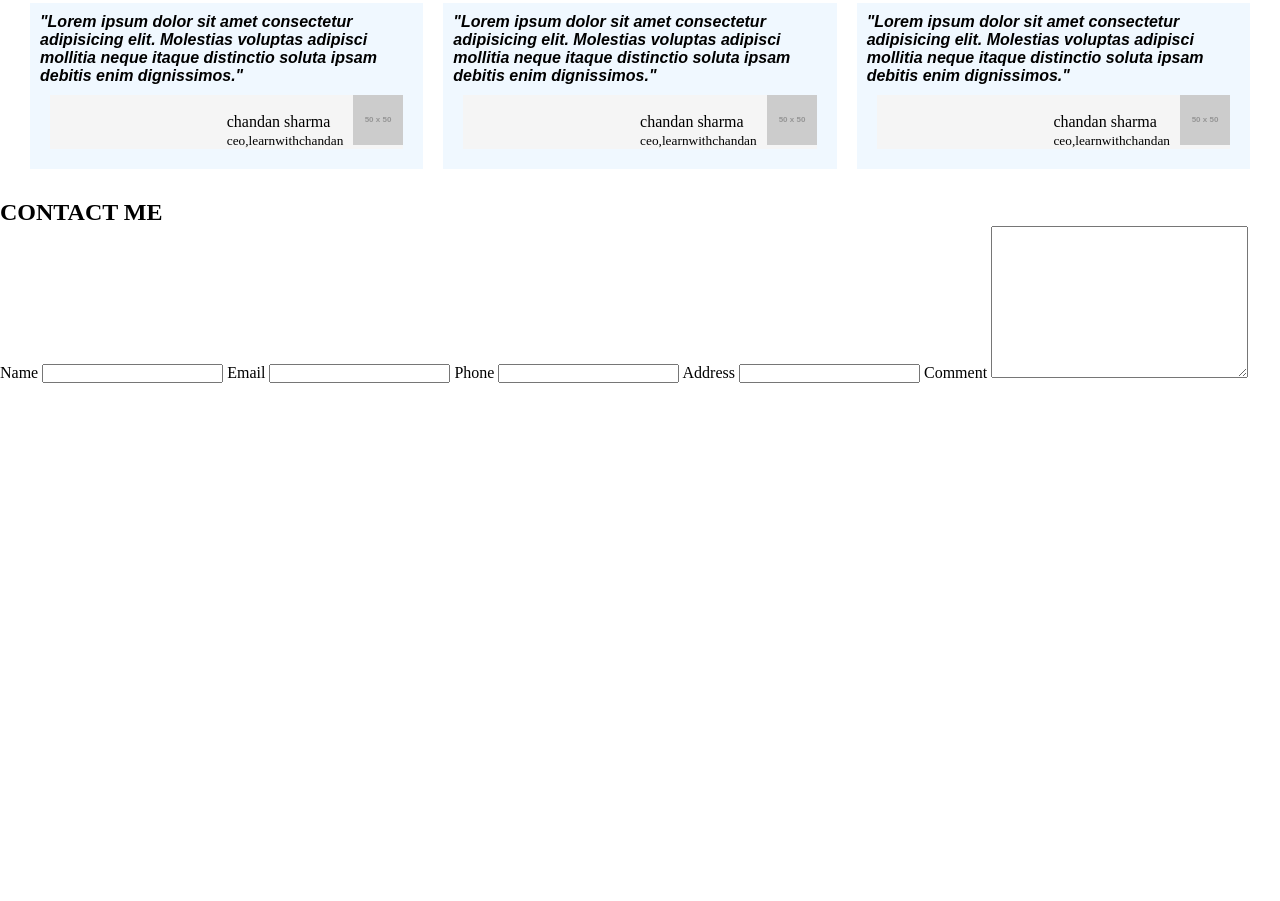
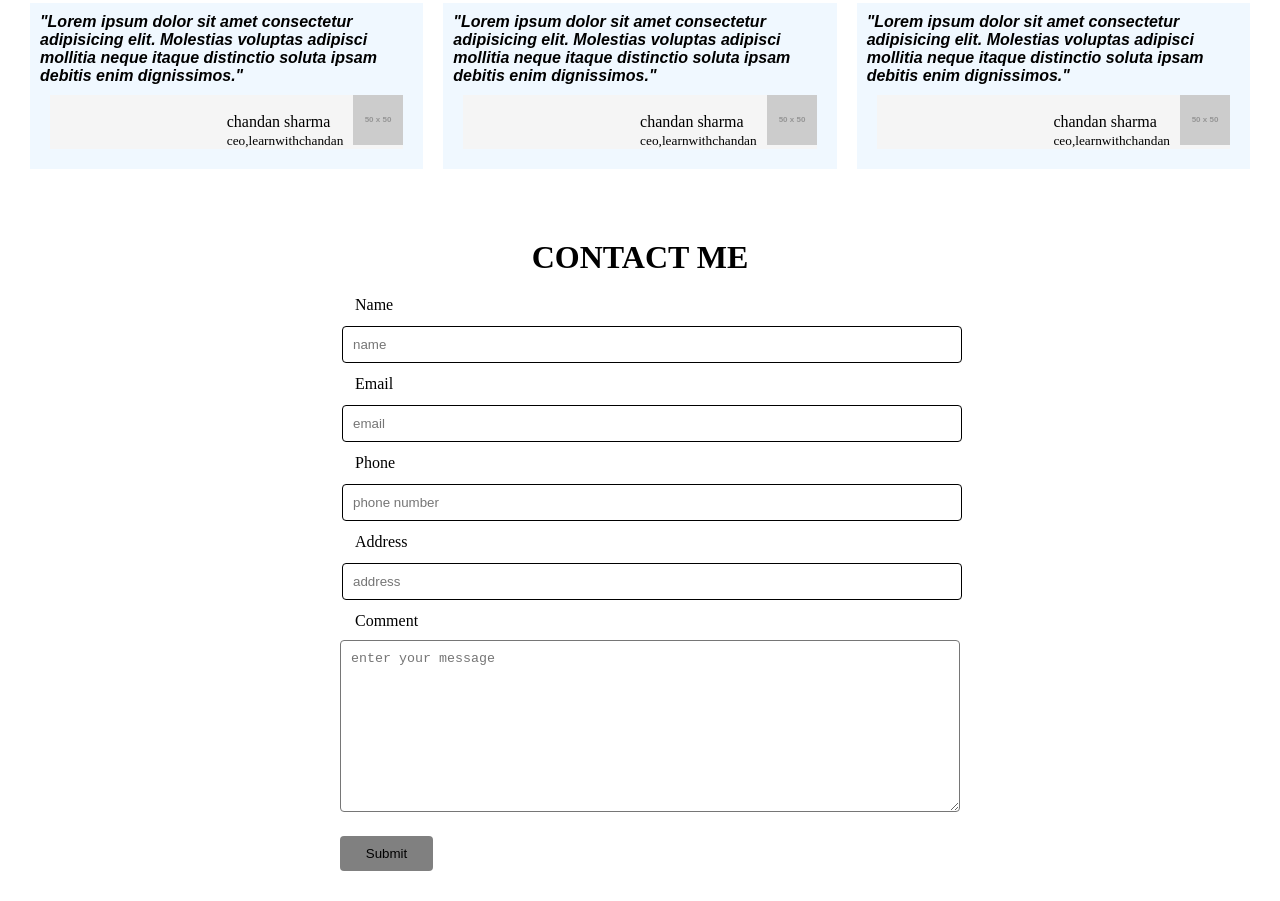
Before and after one commit to schandan351/potfolio-template, a plain HTML site: page index.html in a window 1280 px wide. Shown: the part 2856-3757 px from the top of the page. Before the commit the page ends 3239 px from the top, so only its background shows below. Drawn offline with Linux system fonts and the light colour scheme; placeholder pictures from the web are drawn by us.

Commit message:
form design of contact form added

```diff
--- a/css/design.css
+++ b/css/design.css
@@ -294,3 +294,59 @@
 }
 
 /* end of client sectioon */
+
+/* start of contact me */
+
+#contact-me{
+    margin:10px;
+    padding: 10px;
+    display: inline-block;
+}
+#contact-me h1{
+    text-align: center;
+    margin: 10px;
+    padding: 10px;
+    font-size: 2em;
+}
+
+.form-container form{
+    width: 50%;
+    margin: 0px auto;
+    transition: all 0.3s;
+}
+
+.form-container form input{
+    margin: 12px;
+    padding: 10px;
+    border: 1px solid black;
+    border-radius: 4px;
+    width: 100%;
+}
+.form-container form label{
+    padding: 10px;
+    margin: 15px;
+}
+.form-container textarea{
+    padding: 10px;
+    margin: 10px;
+    width: 100%;
+    border-radius: 4px;
+}
+
+.form-container form button[type=submit]{
+    padding: 10px;
+    margin: 10px;
+    cursor: pointer;
+    background-color: gray;
+    border: none;
+    border-radius: 4px;
+    width: 15%;
+
+}
+form input[type=text]:hover,form textarea:hover{
+    background-color: rgba(0,0,0,0.1);
+
+}
+.form-container form button[type=submit]:hover{
+    background-color: rgba(0,0,0,0.6);
+}
--- a/index.html
+++ b/index.html
@@ -264,19 +264,21 @@
         <div class="form-container">
          <form action="">
             <label for="name">Name</label>
-            <input type="text" id="name">
+            <input type="text" id="name" placeholder="name" required>
 
             <label for="email">Email</label>
-            <input type="text" id="email">
+            <input type="text" id="email" placeholder="email" required>
 
             <label for="phone">Phone</label>
-            <input type="text" id="phone">
+            <input type="text" id="phone" placeholder="phone number" required>
 
             <label for="address">Address</label>
-            <input type="text" id="address">
+            <input type="text" id="address" placeholder="address" required>
 
             <label for="comment">Comment</label>
-            <textarea  id="comment" cols="30" rows="10"></textarea>
+            <textarea  id="comment" cols="30" rows="10" placeholder="enter your message"></textarea>
+
+            <button type="submit">Submit</button>
          </form>
         </div>
     </section>
```
